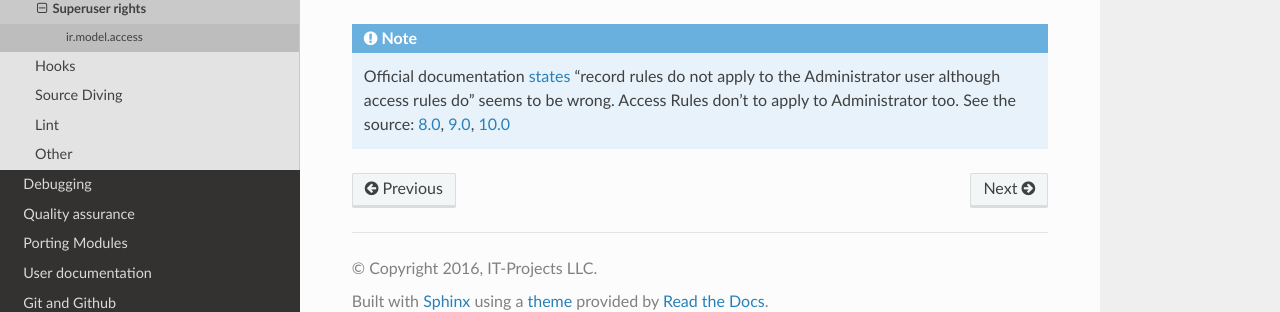
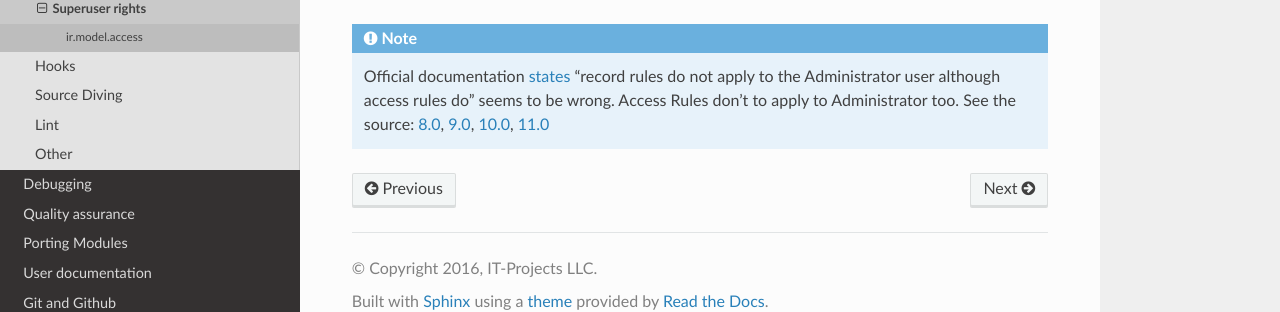
Before and after one commit to itpp-labs/odoo-development, a Sphinx documentation site: the page built from docs/dev/access/admin.rst, in a window 1280 px wide. Shown: the part 313-625 px from the top of the page. Built offline with Sphinx 7.4.7 and the Read the Docs theme 2.0.0, drawn with Linux system fonts in a browser that asks for light colours.

Commit message:
update links

```diff
--- a/docs/dev/access/admin.rst
+++ b/docs/dev/access/admin.rst
@@ -9,4 +9,4 @@
 
 If some model doesn't have records in :doc:`ir.model.access (Access Rules)<../../odoo/models/ir.model.access>`, then only Administrator has access to that model.
 
-.. note:: Official documentation `states <https://www.odoo.com/documentation/9.0/reference/security.html>`_ "record rules do not apply to the Administrator user although access rules do" seems to be wrong. Access Rules don't to apply to Administrator too. See the source: `8.0 <https://github.com/odoo/odoo/blob/8.0/openerp/addons/base/ir/ir_model.py#L713>`_, `9.0 <https://github.com/odoo/odoo/blob/9.0/openerp/addons/base/ir/ir_model.py#L789>`_, `10.0 <https://github.com/odoo/odoo/blob/10.0/odoo/addons/base/ir/ir_model.py#L815>`_
+.. note:: Official documentation `states <https://www.odoo.com/documentation/9.0/reference/security.html>`_ "record rules do not apply to the Administrator user although access rules do" seems to be wrong. Access Rules don't to apply to Administrator too. See the source: `8.0 <https://github.com/odoo/odoo/blob/8.0/openerp/addons/base/ir/ir_model.py#L713>`_, `9.0 <https://github.com/odoo/odoo/blob/9.0/openerp/addons/base/ir/ir_model.py#L814>`_, `10.0 <https://github.com/odoo/odoo/blob/10.0/odoo/addons/base/ir/ir_model.py#L892>`_, `11.0 <https://github.com/odoo/odoo/blob/11.0/odoo/addons/base/ir/ir_model.py#L1139>`_
```
